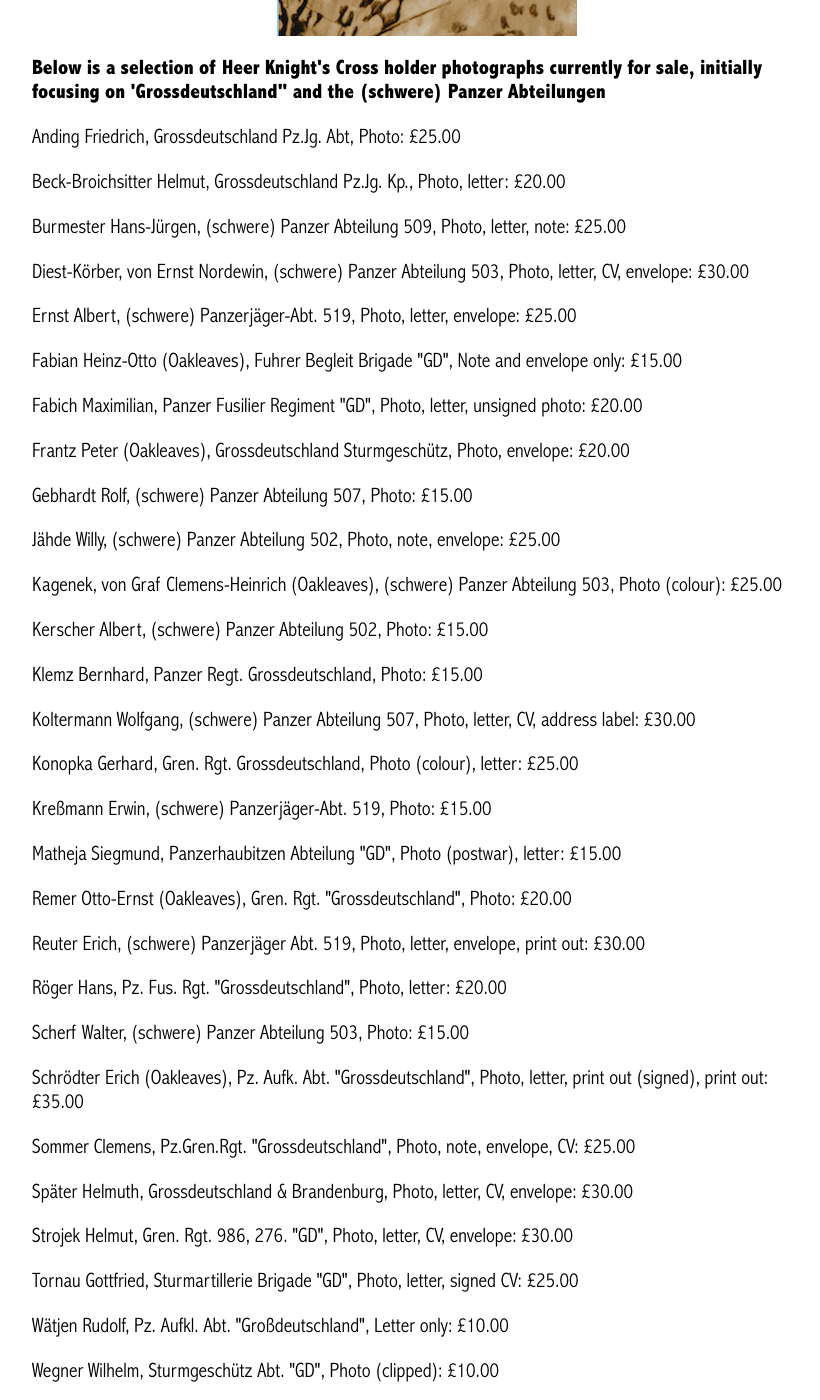
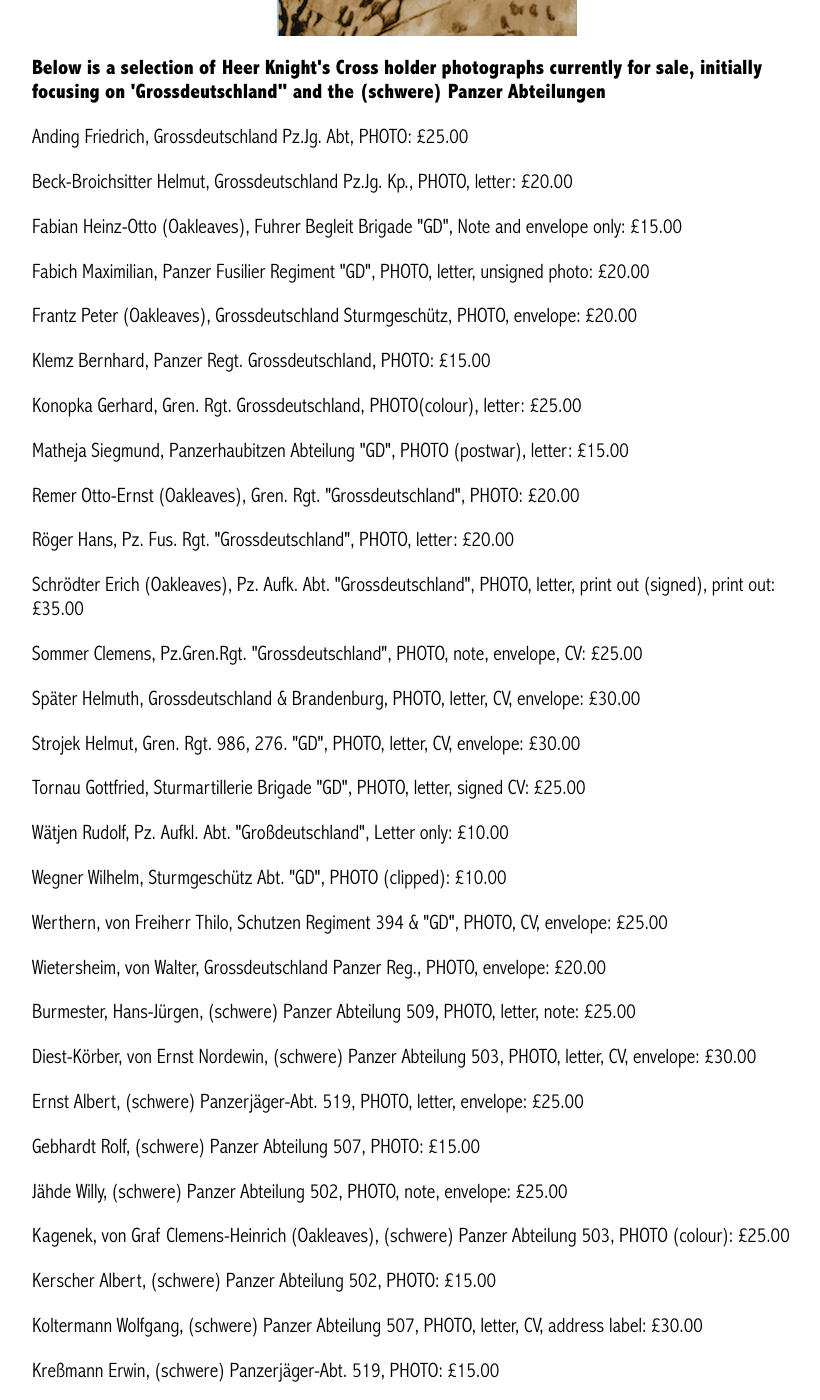
Before and after one commit to lahphotographs/lahphotographs.github.com, a Jekyll site: the page built from reich_detail.md, in a window 1280 px wide and 1400 px high, scrolled down 703 px. Shown: the whole window, without its empty margins (213-1033 px from the left). Built offline with Jekyll 4.4.1, drawn with Linux system fonts in a browser that asks for light colours; some of the changed text lies outside the part shown.

Commit message:
Update reich_detail.md

```diff
--- a/reich_detail.md
+++ b/reich_detail.md
@@ -8,35 +8,37 @@ class: book_cover
 
 <img src="./assets/Reich main cover 2.png" id="detail" class="center"/>
 <p><b>Below is a selection of Heer Knight's Cross holder photographs currently for sale, initially focusing on 'Grossdeutschland" and the (schwere) Panzer Abteilungen</b></p>
-<p>Anding	Friedrich,	Grossdeutschland Pz.Jg. Abt,	Photo: £25.00</p>
-<p>Beck-Broichsitter	Helmut, Grossdeutschland Pz.Jg. Kp., Photo, letter:	£20.00</p>
-<p>Burmester	Hans-Jürgen, (schwere) Panzer Abteilung 509,	Photo, letter, note: £25.00</p>
-<p>Diest-Körber, von	Ernst Nordewin, (schwere) Panzer Abteilung 503,	Photo, letter, CV, envelope: £30.00</p>
-<p>Ernst	Albert, (schwere) Panzerjäger-Abt. 519,	Photo, letter, envelope: £25.00</p>
+
+<p>Anding	Friedrich,	Grossdeutschland Pz.Jg. Abt,	PHOTO: £25.00</p>
+<p>Beck-Broichsitter	Helmut, Grossdeutschland Pz.Jg. Kp., PHOTO, letter:	£20.00</p>
 <p>Fabian	Heinz-Otto (Oakleaves), Fuhrer Begleit Brigade "GD",	Note and envelope only:	£15.00</p>
-<p>Fabich	Maximilian, Panzer Fusilier Regiment "GD",	Photo, letter, unsigned photo: £20.00</p>
-<p>Frantz	Peter (Oakleaves), Grossdeutschland Sturmgeschütz,	Photo, envelope: £20.00</p>
-<p>Gebhardt	Rolf, (schwere) Panzer Abteilung 507,	Photo: £15.00</p>
-<p>Jähde	Willy, (schwere) Panzer Abteilung 502, Photo, note, envelope:	£25.00</p>
-<p>Kagenek, von	Graf Clemens-Heinrich	(Oakleaves), (schwere) Panzer Abteilung 503,	Photo (colour): £25.00</p>
-<p>Kerscher	Albert, (schwere) Panzer Abteilung 502,	Photo: £15.00</p>
-<p>Klemz	Bernhard, Panzer Regt. Grossdeutschland, Photo:	£15.00</p>
-<p>Koltermann	Wolfgang, (schwere) Panzer Abteilung 507,	Photo, letter, CV, address label:	£30.00</p>
-<p>Konopka	Gerhard, Gren. Rgt. Grossdeutschland,	Photo (colour), letter:	£25.00</p>
-<p>Kreßmann	Erwin, (schwere) Panzerjäger-Abt. 519,	Photo:	£15.00</p>
-<p>Matheja	Siegmund, Panzerhaubitzen Abteilung "GD",	Photo (postwar), letter: £15.00</p>
-<p>Remer	Otto-Ernst (Oakleaves),	Gren. Rgt. "Grossdeutschland",	Photo: £20.00</p>
-<p>Reuter	Erich, (schwere) Panzerjäger Abt. 519,	Photo, letter, envelope, print out:	£30.00</p>
-<p>Röger	Hans, Pz. Fus. Rgt. "Grossdeutschland",	Photo, letter:	£20.00</p>
-<p>Scherf	Walter, (schwere) Panzer Abteilung 503,	Photo: £15.00</p>
-<p>Schrödter	Erich	(Oakleaves), Pz. Aufk. Abt. "Grossdeutschland",	Photo, letter, print out (signed), print out:	£35.00</p>
-<p>Sommer	Clemens, Pz.Gren.Rgt. "Grossdeutschland",	Photo, note, envelope, CV:	£25.00</p>
-<p>Später	Helmuth, Grossdeutschland & Brandenburg,	Photo, letter, CV, envelope:	£30.00</p>
-<p>Strojek	Helmut, Gren. Rgt. 986, 276. "GD",	Photo, letter, CV, envelope:	£30.00</p>
-<p>Tornau	Gottfried, Sturmartillerie Brigade "GD",	Photo, letter, signed CV:	£25.00</p>
+<p>Fabich	Maximilian, Panzer Fusilier Regiment "GD",	PHOTO, letter, unsigned photo: £20.00</p>
+<p>Frantz	Peter (Oakleaves), Grossdeutschland Sturmgeschütz,	PHOTO, envelope: £20.00</p>
+<p>Klemz	Bernhard, Panzer Regt. Grossdeutschland, PHOTO:	£15.00</p>
+<p>Konopka	Gerhard, Gren. Rgt. Grossdeutschland,	PHOTO(colour), letter:	£25.00</p>
+<p>Matheja	Siegmund, Panzerhaubitzen Abteilung "GD",	PHOTO (postwar), letter: £15.00</p>
+<p>Remer	Otto-Ernst (Oakleaves),	Gren. Rgt. "Grossdeutschland",	PHOTO: £20.00</p>
+<p>Röger	Hans, Pz. Fus. Rgt. "Grossdeutschland",	PHOTO, letter:	£20.00</p>
+<p>Schrödter	Erich	(Oakleaves), Pz. Aufk. Abt. "Grossdeutschland",	PHOTO, letter, print out (signed), print out:	£35.00</p>
+<p>Sommer	Clemens, Pz.Gren.Rgt. "Grossdeutschland",	PHOTO, note, envelope, CV:	£25.00</p>
+<p>Später	Helmuth, Grossdeutschland & Brandenburg,	PHOTO, letter, CV, envelope:	£30.00</p>
+<p>Strojek	Helmut, Gren. Rgt. 986, 276. "GD",	PHOTO, letter, CV, envelope:	£30.00</p>
+<p>Tornau	Gottfried, Sturmartillerie Brigade "GD",	PHOTO, letter, signed CV:	£25.00</p>
 <p>Wätjen	Rudolf, Pz. Aufkl. Abt. "Großdeutschland",	Letter only: £10.00</p>
-<p>Wegner	Wilhelm, Sturmgeschütz Abt. "GD",	Photo (clipped):	£10.00</p>
-<p>Werthern, von	Freiherr Thilo, Schutzen Regiment 394 & "GD",	Photo, CV, envelope:	£25.00</p>
-<p>Wietersheim, von	Walter, Grossdeutschland Panzer Reg., Photo, envelope:	£20.00</p>
-<p>Wirsching	Maximilian, (schwere) Panzer Abteilung 507,	Photo, letter: £20.00</p>
+<p>Wegner	Wilhelm, Sturmgeschütz Abt. "GD",	PHOTO (clipped):	£10.00</p>
+<p>Werthern, von	Freiherr Thilo, Schutzen Regiment 394 & "GD",	PHOTO, CV, envelope:	£25.00</p>
+<p>Wietersheim, von	Walter, Grossdeutschland Panzer Reg., PHOTO, envelope:	£20.00</p>
+
+<p>Burmester,	Hans-Jürgen, (schwere) Panzer Abteilung 509,	PHOTO, letter, note: £25.00</p>
+<p>Diest-Körber, von	Ernst Nordewin, (schwere) Panzer Abteilung 503,	PHOTO, letter, CV, envelope: £30.00</p>
+<p>Ernst	Albert, (schwere) Panzerjäger-Abt. 519,	PHOTO, letter, envelope: £25.00</p>
+<p>Gebhardt	Rolf, (schwere) Panzer Abteilung 507,	PHOTO: £15.00</p>
+<p>Jähde	Willy, (schwere) Panzer Abteilung 502, PHOTO, note, envelope:	£25.00</p>
+<p>Kagenek, von	Graf Clemens-Heinrich	(Oakleaves), (schwere) Panzer Abteilung 503,	PHOTO (colour): £25.00</p>
+<p>Kerscher	Albert, (schwere) Panzer Abteilung 502,	PHOTO: £15.00</p>
+<p>Koltermann	Wolfgang, (schwere) Panzer Abteilung 507,	PHOTO, letter, CV, address label:	£30.00</p>
+<p>Kreßmann	Erwin, (schwere) Panzerjäger-Abt. 519,	PHOTO:	£15.00</p>
+<p>Reuter	Erich, (schwere) Panzerjäger Abt. 519,	PHOTO, letter, envelope, print out:	£30.00</p>
+<p>Scherf	Walter, (schwere) Panzer Abteilung 503,	PHOTO: £15.00</p>
+<p>Wirsching	Maximilian, (schwere) Panzer Abteilung 507,	PHOTO, letter: £20.00</p>
 </div>
```
